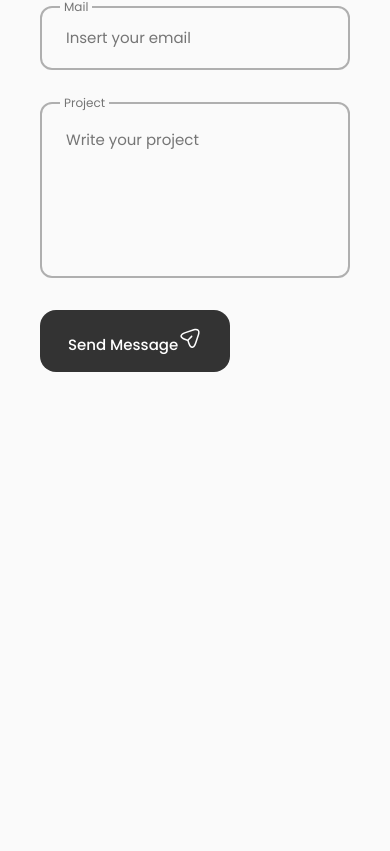
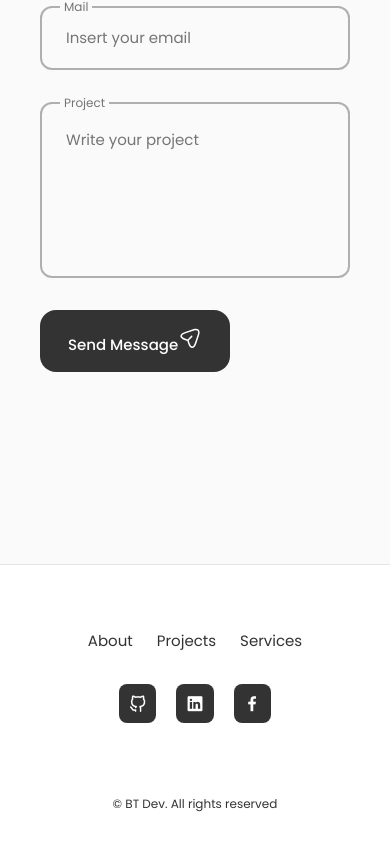
Before and after one commit to B-JThomas/B-JThomas.github.io, a React (Create React App) app: page / in a window 390 px wide. Shown: the part 5815-6666 px from the top of the page. Before the commit the page ends 6587 px from the top, so only its background shows below. Built offline with nearby package versions, Linux system fonts and the light colour scheme.

Commit message:
Finish Footer

```diff
--- a/src/App.css
+++ b/src/App.css
@@ -81,8 +81,6 @@
 body {
   background-color: var(--body-color);
   color: var(--text-color);
-  /*Maybe*/
-  padding-bottom: 10rem;
 }
 
 h1,h2,h3 {
--- a/src/App.js
+++ b/src/App.js
@@ -7,6 +7,7 @@
 // import Qualification from './components/qualification/Qualification';
 import Portfolio from './components/portfolio/Portfolio';
 import Contact from './components/contact/Contact';
+import Footer from './components/footer/Footer';
 
 function App() {
   return (
@@ -23,6 +24,8 @@
         <Portfolio />
         <Contact />
       </main>
+
+      <Footer />
     </>
   );
 }
--- a/src/components/contact/contact.css
+++ b/src/components/contact/contact.css
@@ -1,5 +1,5 @@
 .contact_container {
-    grid-template-columns: repeat(2, max-content);
+    grid-template-columns: repeat(2, 1fr);
     justify-content: center;
     column-gap: 6rem;
     padding-bottom: 3rem;
@@ -135,9 +135,7 @@
   }
 
   @media screen and (max-width: 576px){
-    .contact_info {
-        grid-template-columns: 1fr;
-    }
+
 
     .contact_form {
         width: 100%;
--- a/src/components/footer/Footer.jsx
+++ b/src/components/footer/Footer.jsx
@@ -3,9 +3,56 @@
 
 const Footer = () => {
   return (
-    <section className="footer section" id="footer">
-        <p>hey</p>
-    </section>
+    <footer className="footer">
+        <div className="footer_container container">
+            <h1 className="footer_title"></h1>
+
+            <ul className="footer_list">
+                <li>
+                    <a href="#about" className="footer_link">About</a>
+                </li>
+                <li>
+                    <a href="#portfolio" className="footer_link">Projects</a>
+                </li>
+                <li>
+                    <a href="#services" className="footer_link">Services</a>
+                </li>
+            </ul>
+
+            <div className="footer_social">
+                <a
+                    href="https://github.com/B-JThomas"
+                    className="footer_social-link"
+                    target='_blank'
+                    rel="noreferrer"
+                >
+                    <i class="uil uil-github-alt"></i>
+                </a>
+
+                <a
+                    href="https://www.linkedin.com/in/bailey-thomas-394802248/"
+                    className="footer_social-link"
+                    target='_blank'
+                    rel="noreferrer"
+                >
+                    <i class="uil uil-linkedin"></i>
+                </a>
+
+                <a
+                    href="https://www.facebook.com/bailey.thomas.10297701"
+                    className="footer_social-link"
+                    target='_blank'
+                    rel="noreferrer"
+                >
+                    <i class="uil uil-facebook-f"></i>
+                </a>
+            </div>
+
+            <span className="footer_copy">
+                &#169; BT Dev. All rights reserved
+            </span>
+        </div>
+    </footer>
   )
 }
 
--- a/src/components/footer/footer.css
+++ b/src/components/footer/footer.css
@@ -0,0 +1,56 @@
+.footer {
+    background-color: var(--container-color);
+    border-top: 1px solid rgba(0, 0, 0, 0.1);
+}
+
+.footer_container {
+    padding: 2rem 0 6rem;
+}
+
+.footer_title,
+.footer_link {
+    color: var(--title-color);
+}
+
+.footer_title {
+    text-align: center;
+    margin-bottom: var(--mb-2);
+}
+
+.footer_link:hover {
+    color: var(--title-color);
+}
+
+.footer_list {
+    display: flex;
+    justify-content: center;
+    column-gap: 1.5rem;
+    margin-bottom: var(--mb-2);
+}
+
+.footer_social {
+    display: flex;
+    justify-content: center;
+    column-gap: 1.25rem;
+}
+
+.footer_social-link {
+    background-color: var(--title-color);
+    color: var(--container-color);
+    font-size: 1.125rem;
+    padding: 0.4rem 0.6rem;
+    border-radius: 0.5rem;
+    display: inline-flex;
+}
+
+.footer_social-link:hover {
+    background-color: var(--title-color);
+}
+
+.footer_copy {
+    display: block;
+    margin-top: 4.5rem;
+    color: var(--title-color);
+    text-align: center;
+    font-size: var(--smaller-font-size);
+}
```
